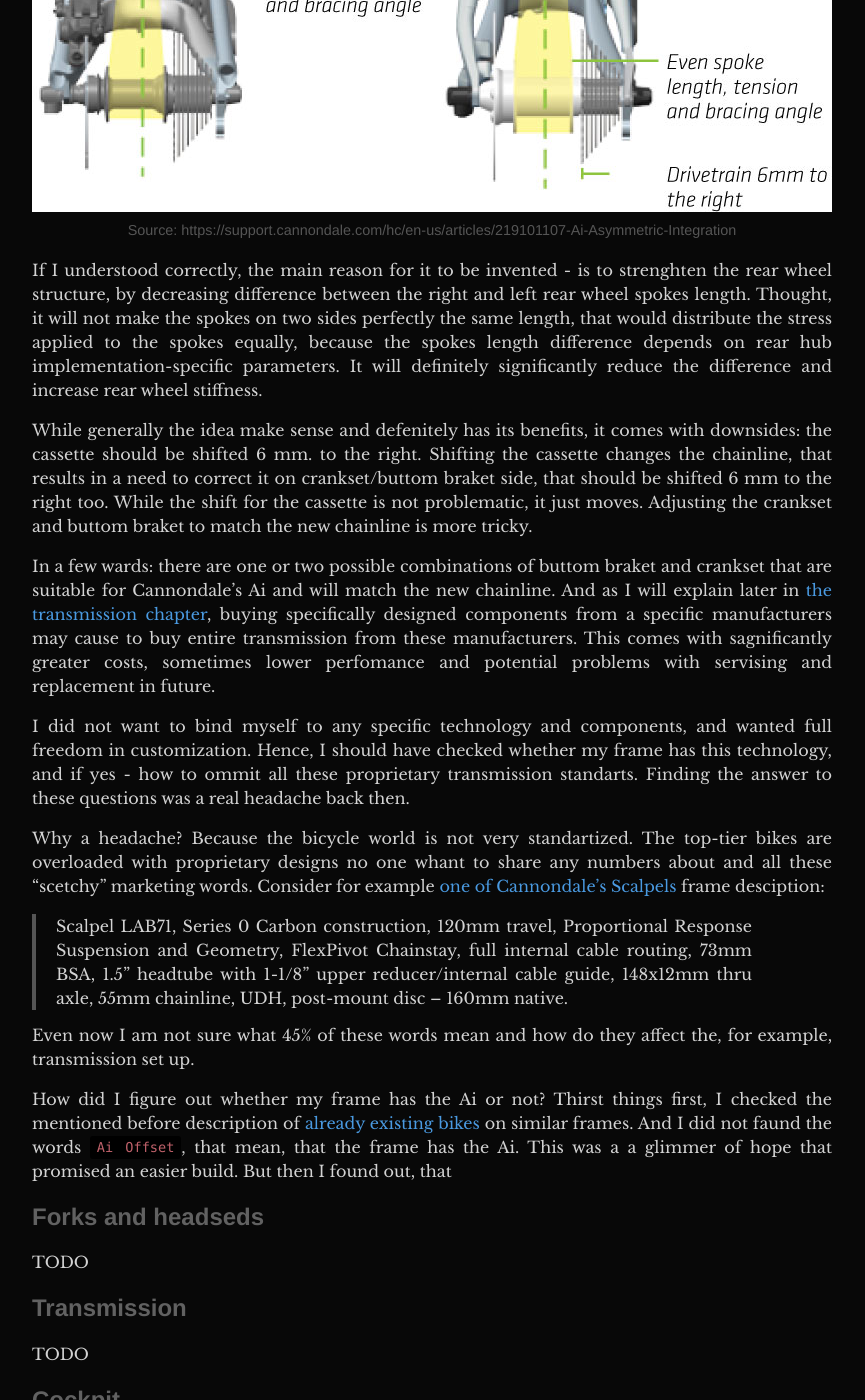
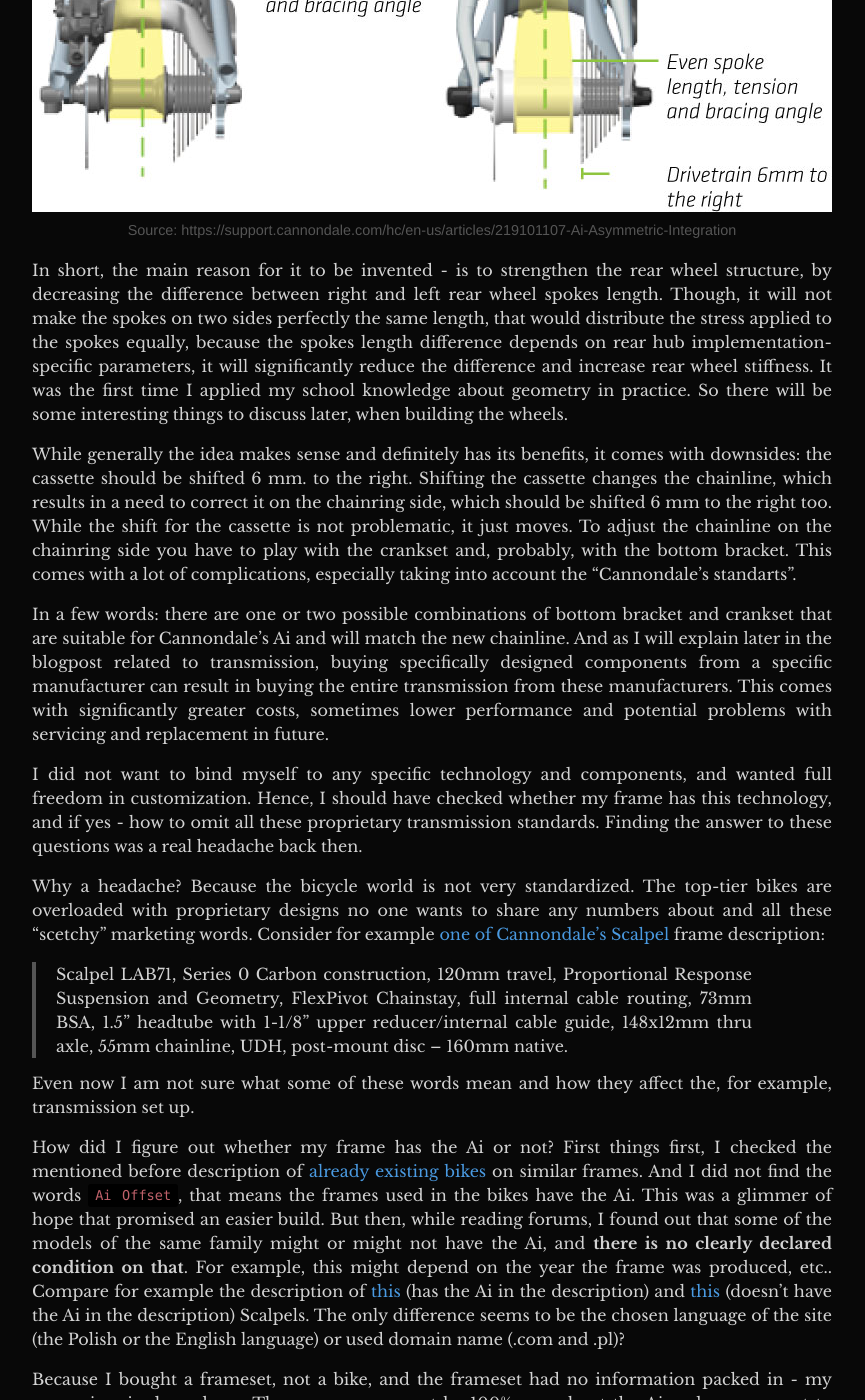
Before and after one commit to DaniilKl/vafelka-blog, a Jekyll site: the page built from _posts/2025-07-05-scalpel-ht-building-story.md, in a window 1280 px wide and 1400 px high, scrolled down 5258 px. Shown: the whole window, without its empty margins (208-1073 px from the left). Built offline with Jekyll 4.4.1, drawn with Linux system fonts in a browser that asks for light colours; some of the changed text lies outside the part shown.

Commit message:
2025-07-05-scalpel-ht-building-story.md: final touches on frame
Signed-off-by: Daniil Klimuk <danik.klimuk13@gmail.com>

```diff
--- a/_posts/2025-07-05-scalpel-ht-building-story.md
+++ b/_posts/2025-07-05-scalpel-ht-building-story.md
@@ -78,26 +78,27 @@ So, enough of the theory, and let's get to the real tech and the building fun.
 [scalpel-ht]: https://www.cannondale.com/en-eu/bikes/mountain/cross-country/scalpel-ht
 [scalpel]: https://www.cannondale.com/en-eu/bikes/mountain/cross-country/scalpel
 
-## The frame
+## The frame, or where it all began
 
 ![scalpel-ht-frame](/assets/images/2025-07-05-scalpel-ht-building-story/scalpel-ht-frame.png)
 _Source: https://www.cannondale.com/en-eu/owners-manuals/-/media/files/manual-uploads/my21/021_138678_can_oms%20scalpel%20ht_en.pdf_
 
-There is nothing special in the frame, it is a classical frame oxcept from the
-rear triangle, that is said to "eat" some bumps on trails. I am not an expert of
-bike geaometry, so my choise was based on argumentation "the biggest is the
-fastest" (mostly because of my height, which is 193 centimeters). Hence I chose
-the XL size. The exact numbers can be found in the [Scalpel HT owners
+There is nothing special about the frame. It is a classical frame except for
+the rear triangle, which is said to "eat" some bumps on trails. I am not an
+expert of bike geometry versus human anatomy, so my choice was based on
+argumentation logic lie "the biggest is the fastest" (mostly because of my
+height, which is 193 centimeters). Hence I chose the XL size (the biggest
+available). The exact numbers can be found in the [Scalpel HT owners
 manual][owners-manual].
 
-What I was interested in are the numbers that define what components should be
+What I was interested in were the numbers that define what components should be
 installed:
 * Fork:
   * Tapered or not tapered: **tapered**.
   * Head tube diameters:
     * Upper: **11/8in.**
     * Lower: **11/2in.**
-  * Maximum fork lenght: **530 mm.**.
+  * Maximum fork length: **530 mm.**.
 * Headset type: **Integrated 1 1/8in-1.5in FSA Orbit C-40 ACB**.
 * Bottom bracket: **83 mm. PF30**.
 * Seatpost:
@@ -110,60 +111,65 @@ installed:
   * Disk brake sizes: **160/180 mm.**.
 
 These numbers and letters will be very important when choosing the components.
-I will explain them later.
+I will explain the, for example, `Integrated 1 1/8in-1.5in FSA Orbit C-40 ACB`
+and other magic numbers later.
 
-For other details like maximum rider weight, or any frame-specific details,
-check the [Scalpel HT owners manual][owners-manual].
+For other details like maximum rider weight or any frame-specific details that
+are not important here, check the [Scalpel HT owners manual][owners-manual].
 
-### Cannondale's Assymetric integration
+### Cannondale's Asymmetric integration
 
 ![tech-standarts-meme](/assets/images/2025-07-05-scalpel-ht-building-story/tech-standarts-meme.png)
 
-Among other things I had problems during researching, the Cannondales Assymetric
-integration (I will call it Ai in this blog post) is the most scariest. Why?
-Because it changes everything in your bike build, and most exactly: the wheels
-and transmission configuration.
+Among other things I had problems during researching, the Cannondale's
+Asymmetric integration (I will call it Ai in this blog post) is the scariest.
+Why? Because it changes everything in your bike build, and most exactly: the
+wheels and transmission configuration.
 
-What is the Cannondale's Assymetric Integration and why was it invented?
+What is Cannondale's Asymmetric Integration and why was it invented?
 
 ![ai-rear-triangle](/assets/images/2025-07-05-scalpel-ht-building-story/ai-rear-triangle.jpg)
 _Source: https://support.cannondale.com/hc/en-us/articles/219101107-Ai-Asymmetric-Integration_
 
-If I understood correctly, the main reason for it to be invented - is to
-strenghten the rear wheel structure, by decreasing difference between the right
-and left rear wheel spokes length. Thought, it will not make the spokes
-on two sides perfectly the same length, that would distribute the stress applied
-to the spokes equally, because the spokes length difference depends on rear hub
-implementation-specific parameters. It will definitely significantly reduce the
-difference and increase rear wheel stiffness.
+In short, the main reason for it to be invented - is to strengthen the rear
+wheel structure, by decreasing the difference between right and left rear wheel
+spokes length. Though, it will not make the spokes on two sides perfectly the
+same length, that would distribute the stress applied to the spokes equally,
+because the spokes length difference depends on rear hub implementation-specific
+parameters, it will significantly reduce the difference and increase rear wheel
+stiffness. It was the first time I applied my school knowledge about geometry in
+practice. So there will be some interesting things to discuss later, when
+building the wheels.
 
-While generally the idea make sense and defenitely has its benefits, it comes
+While generally the idea makes sense and definitely has its benefits, it comes
 with downsides: the cassette should be shifted 6 mm. to the right. Shifting the
-cassette changes the chainline, that results in a need to correct it on
-crankset/buttom braket side, that should be shifted 6 mm to the right too. While
-the shift for the cassette is not problematic, it just moves. Adjusting the
-crankset and buttom braket to match the new chainline is more tricky.
+cassette changes the chainline, which results in a need to correct it on the
+chainring side, which should be shifted 6 mm to the right too. While the shift
+for the cassette is not problematic, it just moves. To adjust the chainline on
+the chainring side you have to play with the crankset and, probably, with the
+bottom bracket. This comes with a lot of complications, especially taking into
+account the "Cannondale's standarts".
 
-In a few wards: there are one or two possible combinations of buttom braket and
+In a few words: there are one or two possible combinations of bottom bracket and
 crankset that are suitable for Cannondale's Ai and will match the new chainline.
-And as I will explain later in [the transmission chapter](#transmission), buying
-specifically designed components from a specific manufacturers may cause to buy
-entire transmission from these manufacturers. This comes with sagnificantly
-greater costs, sometimes lower perfomance and potential problems with servising
-and replacement in future.
+And as I will explain later in the blogpost related to transmission, buying
+specifically designed components from a specific manufacturer can result in
+buying the entire transmission from these manufacturers. This comes with
+significantly greater costs, sometimes lower performance and potential problems
+with servicing and replacement in future.
 
 I did not want to bind myself to any specific technology and components, and
 wanted full freedom in customization. Hence, I should have checked whether my
-frame has this technology, and if yes - how to ommit all these proprietary
-transmission standarts. Finding the answer to these questions was a real
+frame has this technology, and if yes - how to omit all these proprietary
+transmission standards. Finding the answer to these questions was a real
 headache back then.
 
-Why a headache? Because the bicycle world is not very standartized. The top-tier
-bikes are overloaded with proprietary designs no one whant to share any numbers
+Why a headache? Because the bicycle world is not very standardized. The top-tier
+bikes are overloaded with proprietary designs no one wants to share any numbers
 about and all these "scetchy" marketing words. Consider for example [one of
 Cannondale's
-Scalpels](https://www.cannondalebikes.pl/rowery/gorskie/xc-race/scalpel/scalpel-lab71-c24035)
-frame desciption:
+Scalpel](https://www.cannondalebikes.pl/rowery/gorskie/xc-race/scalpel/scalpel-lab71-c24035)
+frame description:
 
 > Scalpel LAB71, Series 0 Carbon construction, 120mm travel, Proportional
 > Response Suspension and Geometry, FlexPivot Chainstay, full internal cable
@@ -171,17 +177,35 @@ frame desciption:
 > guide, 148x12mm thru axle, 55mm chainline, UDH, post-mount disc – 160mm
 > native.
 
-Even now I am not sure what 45% of these words mean and how do they affect the,
+Even now I am not sure what some of these words mean and how they affect the,
 for example, transmission set up.
 
-How did I figure out whether my frame has the Ai or not? Thirst things first,
+How did I figure out whether my frame has the Ai or not? First things first,
 I checked the mentioned before description of [already existing
 bikes](https://www.cannondale.com/en-eu/bikes/mountain/cross-country/scalpel-ht)
-on similar frames. And I did not faund the words `Ai Offset`, that mean, that
-the frame has the Ai. This was a a glimmer of hope that promised an easier
-build. But then I found out, that
+on similar frames. And I did not find the words `Ai Offset`, that means the
+frames used in the bikes have the Ai. This was a glimmer of hope that
+promised an easier build. But then, while reading forums, I found out that some
+of the models of the same family might or might not have the Ai, and **there is
+no clearly declared condition on that**. For example, this might depend on the
+year the frame was produced, etc.. Compare for example the description of
+[this][scalpel-carbon-4] (has the Ai in the description) and [this][scalpel-4]
+(doesn't have the Ai in the description) Scalpels. The only difference seems to
+be the chosen language of the site (the Polish or the English language) or used
+domain name (.com and .pl)?
+
+Because I bought a frameset, not a bike, and the frameset had no information
+packed in - my paranoia raised an alarm. The reason: you must be 100% sure about
+the Ai, unless you want to gamble when buying wheels and transmission that is
+pretty expensive.
+
+The final conclusion here for me was that my frame does not have the Ai. I have
+figured out while building wheels and transmission. I will definitely mention it
+several times in future and will precise things out.
 
 [owners-manual]: https://www.cannondale.com/en-eu/owners-manuals/-/media/files/manual-uploads/my21/021_138678_can_oms%20scalpel%20ht_en.pdf
+[scalpel-4]: https://www.cannondale.com/en-eu/bikes/mountain/cross-country/scalpel/scalpel-4
+[scalpel-carbon-4]: https://www.cannondalebikes.pl/rowery/gorskie/xc-race/scalpel/scalpel-carbon-4-c24402m
 
 ## Forks and headseds
 
```
